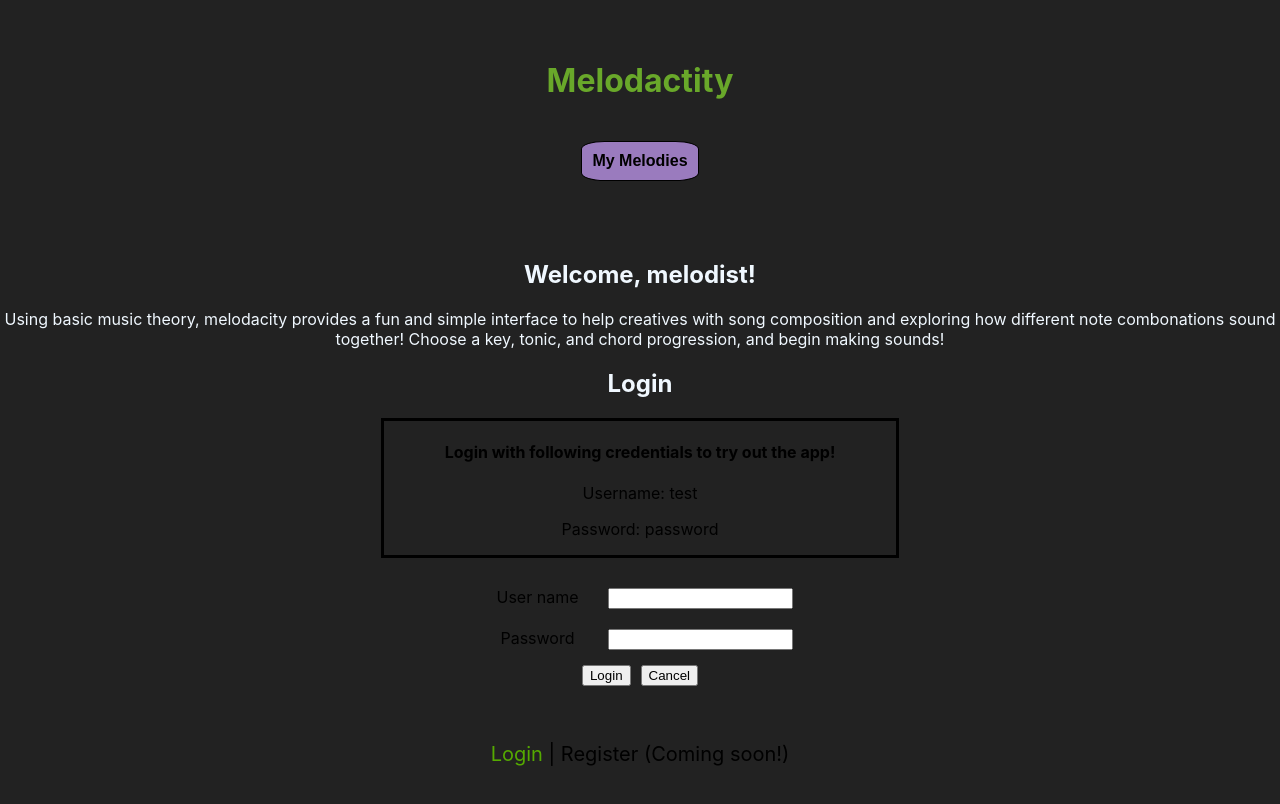
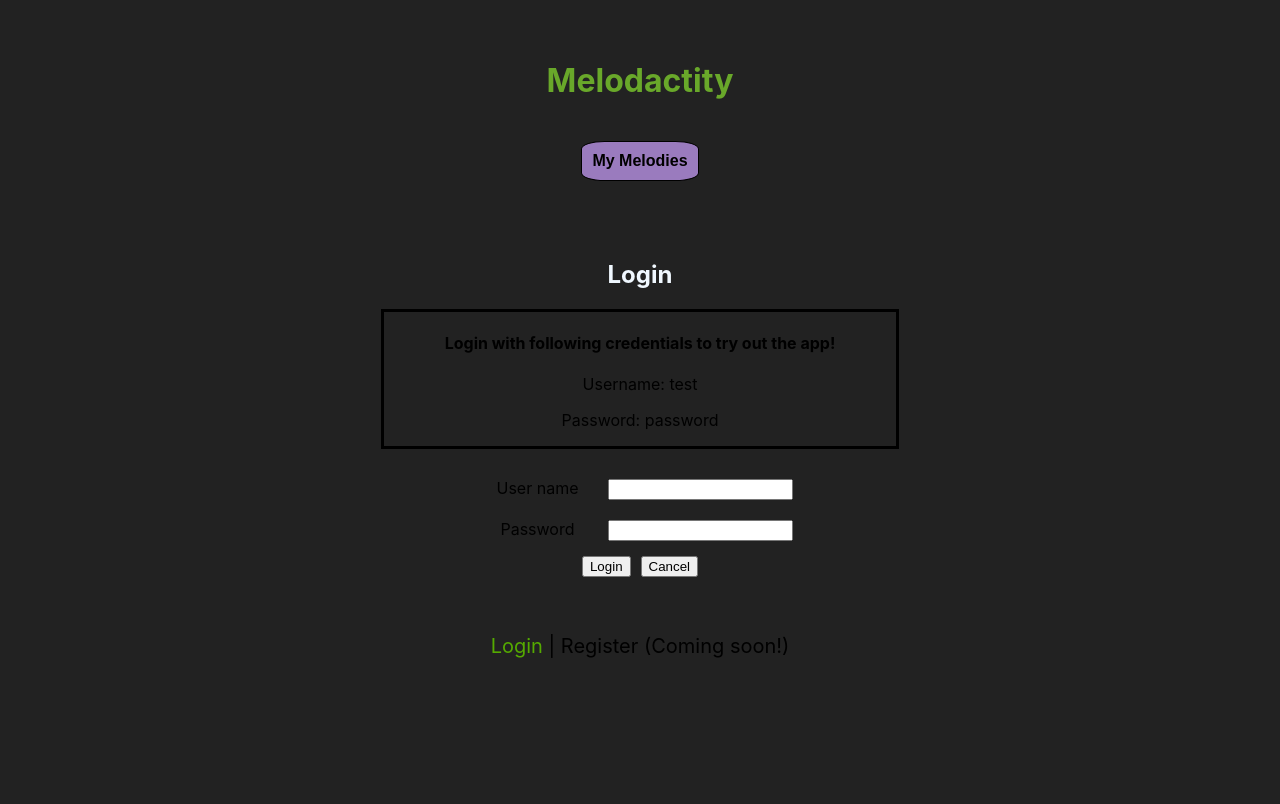
Before and after one commit to Trinadactyl/melodacity-client, a React (Create React App) app: page /login in a window 1280 px wide. Shown: the top 804 px of the page. Built offline with nearby package versions, Linux system fonts and the light colour scheme.

Commit message:
styling fixed

```diff
--- a/src/components/App/App.css
+++ b/src/components/App/App.css
@@ -13,3 +13,7 @@ body {
   align-items: center;
   justify-content: center;
 }
+
+button {
+  cursor: pointer;
+}
--- a/src/components/App/App.js
+++ b/src/components/App/App.js
@@ -61,9 +61,9 @@ render() {
           <Header />
         </header>
 
-        <Landing/>
+          <Route exact path={'/'} component={Landing} />
+          <Route exact path={'/'} component={Jambtn} />
 
-          <Route exact path={'/'} component={Jambtn} />
 
           <PublicRoute path={'/login'} component={LoginPage} />
           <PublicRoute path={'/register'} component={RegistrationForm} />
--- a/src/components/UserAccount/UserAccount.css
+++ b/src/components/UserAccount/UserAccount.css
@@ -1,7 +1,10 @@
 .melody-list {
   list-style-type: none;
   color: aliceblue;
-  margin: 4em;
+  padding-right: 40px;
+  margin-left: auto;
+  margin-right: auto;
+
 }
 
 .melody-list-item {
```
